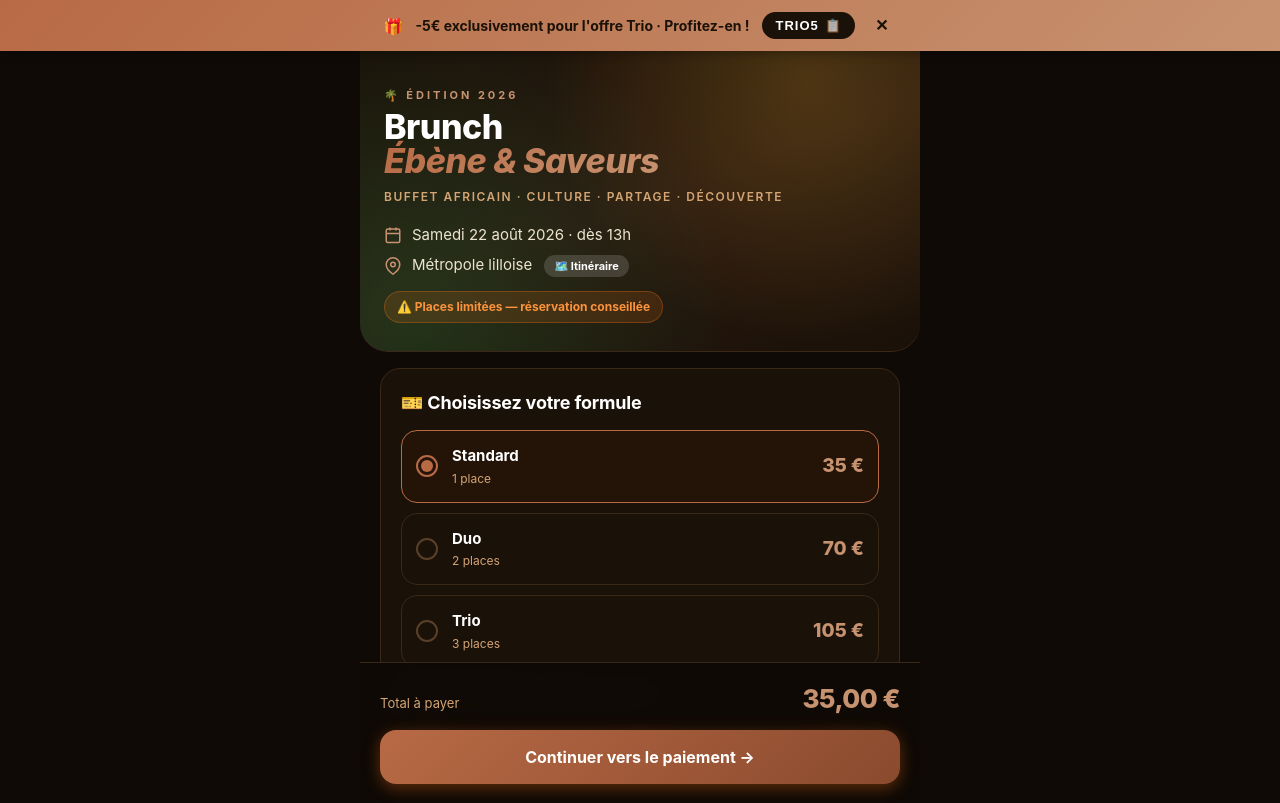
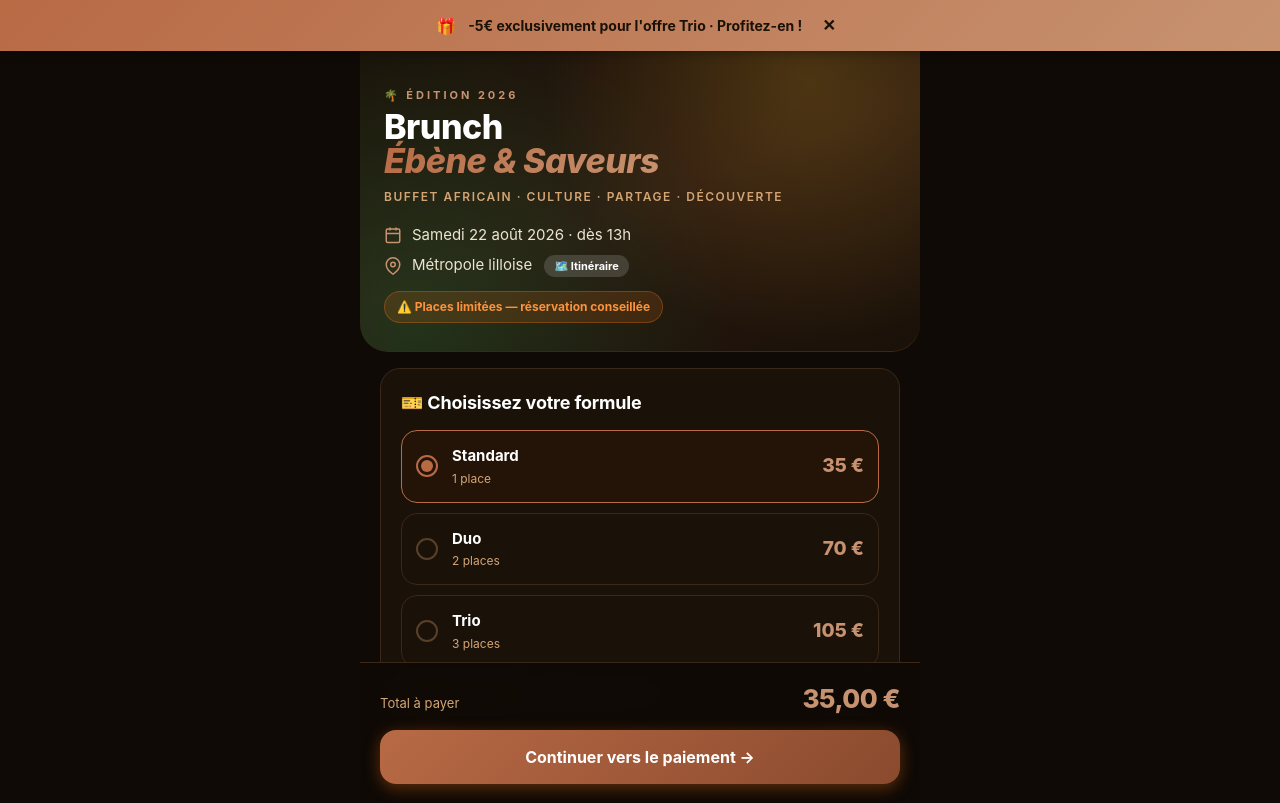
Before and after one commit to Hysadre/Brunch-Eb-ne-Saveurs, a website: page index.html in a window 1280 px wide. Shown: the top 803 px of the page. Drawn offline with Linux system fonts and the light colour scheme; no server answers.

Commit message:
Add files via upload

```diff
--- a/index.html
+++ b/index.html
@@ -513,14 +513,10 @@
 </head>
 <body>
 
-<!-- 🎁 Bannière promo Trio (visible en haut, sticky) -->
+<!-- 🎁 Bannière promo Trio (visible en haut, sticky) — réduction automatique -->
 <div id="promoBanner" style="background: linear-gradient(135deg, #b86a45, #c79270); color: #1a1108; padding: 12px 16px; text-align: center; font-size: 14px; font-weight: 700; display: flex; align-items: center; justify-content: center; gap: 12px; flex-wrap: wrap; position: sticky; top: 0; z-index: 100; box-shadow: 0 2px 10px rgba(0,0,0,0.3);">
   <span style="font-size: 16px;">🎁</span>
   <span><strong>-5€ exclusivement pour l'offre Trio</strong> · Profitez-en !</span>
-  <button id="promoCopyBtn" type="button" style="background:#1a1108; color:#fff; border:none; padding:6px 14px; border-radius:99px; font-weight:800; font-size:13px; cursor:pointer; display:inline-flex; align-items:center; gap:6px;">
-    <span id="promoCode" style="letter-spacing:1px;">TRIO5</span>
-    <span style="opacity:0.7;">📋</span>
-  </button>
   <button id="promoCloseBtn" type="button" title="Fermer" style="background:transparent; border:none; color:#1a1108; cursor:pointer; font-size:16px; font-weight:800; padding: 4px 8px;">✕</button>
 </div>
 
```
